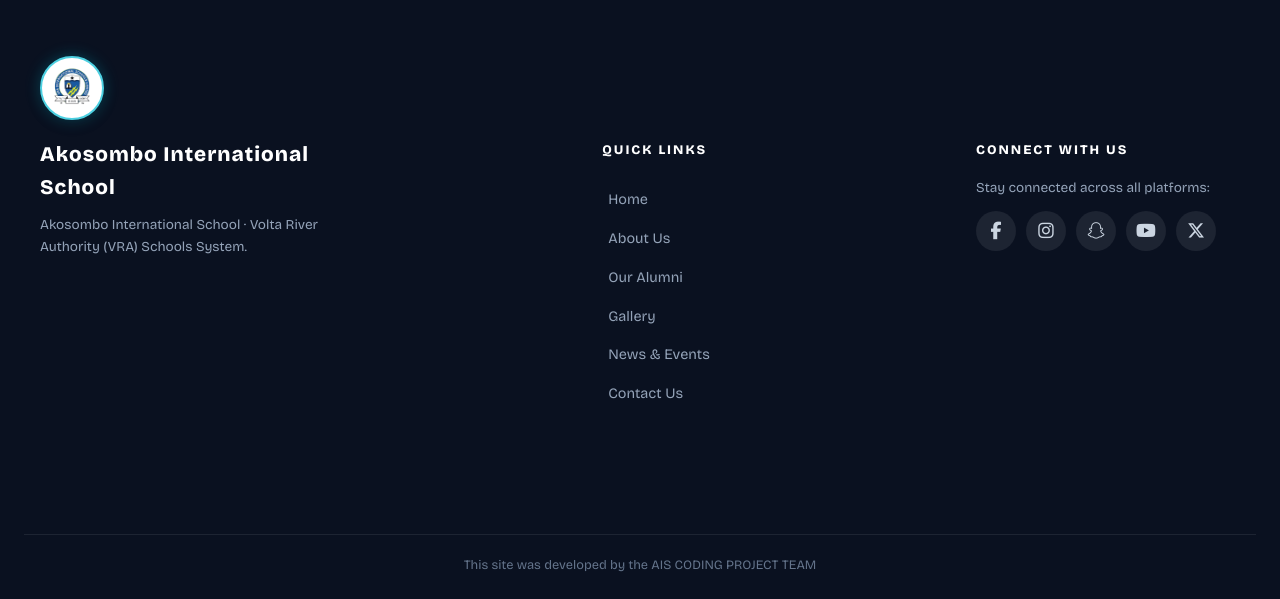
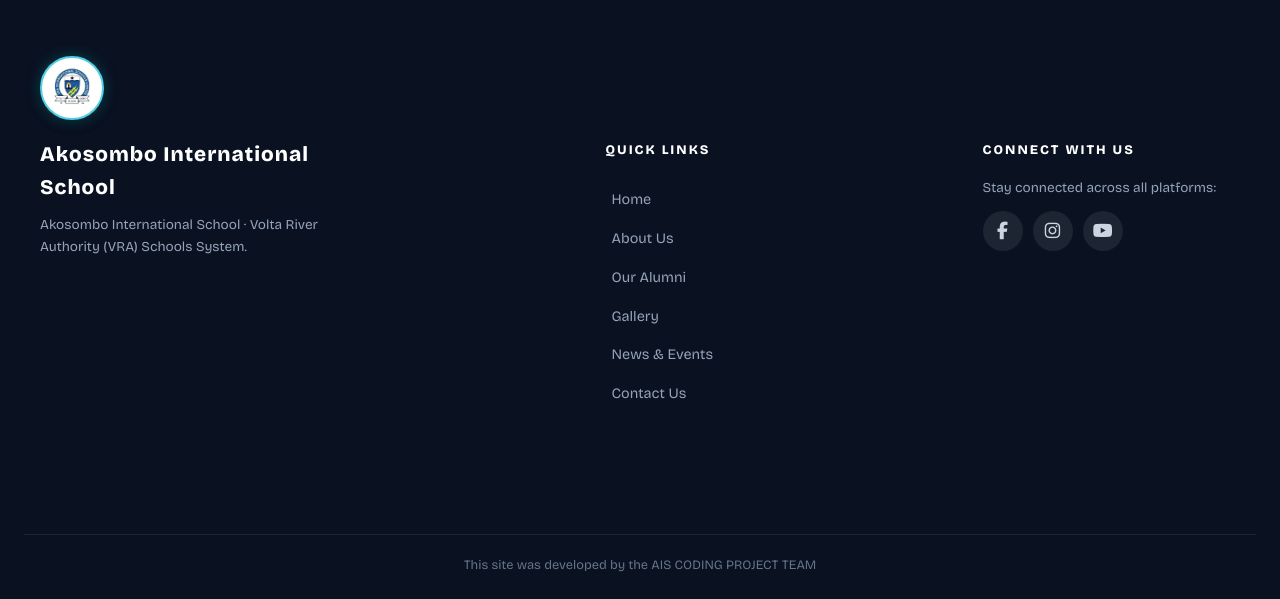
Before and after one commit to manteypavel-cell/AIS-CODING-PROJECT, a Flask app: page / in a window 1280 px wide. Shown: the part 4816-5415 px from the top of the page. Run offline with Flask 3, Linux system fonts and the light colour scheme; some libraries are stand-ins or nearby versions.

Commit message:
Update index.html

```diff
--- a/templates/index.html
+++ b/templates/index.html
@@ -84,7 +84,7 @@
                 </div>
 
                 <div class="buttons">
-                    <a href="contact_us"><button class="cta1"><i class="codicon codicon-send"></i> Contact Us</button></a>
+                    <a href="contact"><button class="cta1"><i class="codicon codicon-send"></i> Contact Us</button></a>
                     <a href="about"><button class="cta2"><i class="codicon codicon-book"></i> Learn More</button></a>
                 </div>
             </div>
@@ -308,7 +308,7 @@
             </div>
 
             <div style="text-align:center;">
-                <a href="alumni.html" class="alumni-link-btn">
+                <a href="alumni" class="alumni-link-btn">
                     <i class="codicon codicon-arrow-right"></i> View Full Alumni Directory
                 </a>
             </div>
@@ -498,10 +498,8 @@
                 <p style="font-size:0.85rem; color:#94A3B8; margin-bottom:12px;">Stay connected across all platforms:</p>
                 <div class="social-links">
                     <a href="https://www.facebook.com/vraschools" target="_blank" rel="noopener" aria-label="Facebook"><i class="fab fa-facebook-f"></i></a>
-                    <a href="#" aria-label="Instagram"><i class="fab fa-instagram"></i></a>
-                    <a href="#" aria-label="Snapchat"><i class="fab fa-snapchat-ghost"></i></a>
-                    <a href="#" aria-label="YouTube"><i class="fab fa-youtube"></i></a>
-                    <a href="#" aria-label="Twitter/X"><i class="fab fa-x-twitter"></i></a>
+                    <a href="https://www.instagram.com/akosombointernationalschool" aria-label="Instagram"><i class="fab fa-instagram"></i></a>
+                    <a href="https://www.youtube.com/aismediaclub" aria-label="YouTube"><i class="fab fa-youtube"></i></a>
                 </div>
             </section>
         </div>
```
